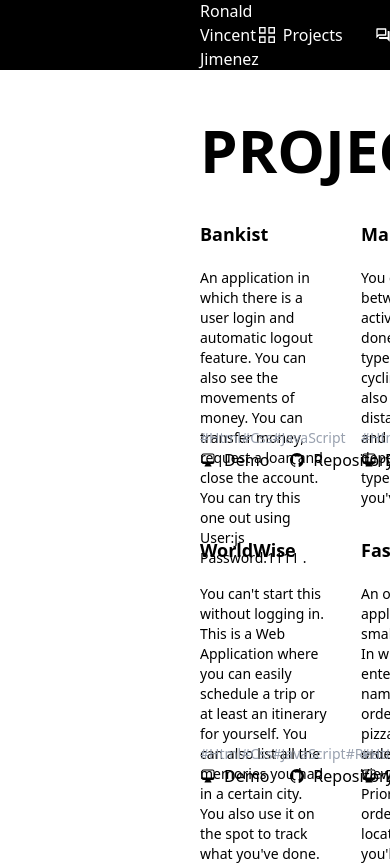
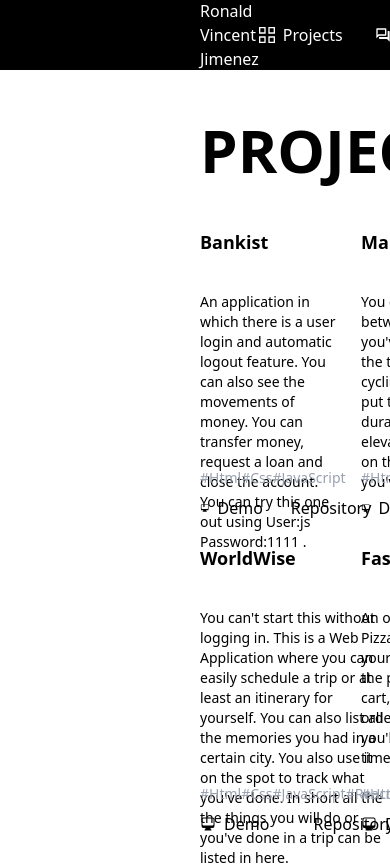
Before and after one commit to rvljimenez/PersonalPortfolio, a React (Vite) app: page /projects in a window 390 px wide. Shown: the top 865 px of the page. Built offline with nearby package versions, Linux system fonts and the light colour scheme.

Commit message:
initial for responsive

```diff
--- a/src/AppLayout.jsx
+++ b/src/AppLayout.jsx
@@ -4,7 +4,7 @@ import Footer from "./ui/Footer";
 
 function AppLayout() {
   return (
-    <div className=" grid h-screen grid-rows-[auto_1fr_auto]">
+    <div className=" grid h-screen grid-rows-[aut0_1fr_1fr]">
       <PageNav />
       <main className=" py-10 mt-20">
         <Outlet />
--- a/src/Components/ProjectsData.jsx
+++ b/src/Components/ProjectsData.jsx
@@ -6,14 +6,13 @@ function ProjectsData({ portfolio }) {
   return (
     <ul
       key={portfolio.title}
-      className="flex flex-col hover:scale-105 duration-300"
+      className="grid grid-rows-[auto_1fr_auto_auto] hover:scale-105 duration-300"
     >
-      <div className="text-lg font-bold h-12">{title}</div>
-      <div className="text-sm h-40">{description}</div>
-      <div className="text-gray-400 text-sm">{type}</div>
+      <div className="text-lg my-2 font-bold h-12">{title}</div>
+      <div className="text-sm my-2 h-40">{description}</div>
+      <div className="text-gray-400 my-2 text-sm">{type}</div>
 
-      <div className="flex flex-col gap-5">
-        <div className="flex gap-5">
+      <div className="grid grid-cols-2 gap-5">
         <div>
           <a
             href={demoLink}
@@ -31,7 +30,6 @@ function ProjectsData({ portfolio }) {
           </a>
         </div>
       </div>
-      </div>
     </ul>
   );
 }
```
Lines whose indentation alone changed are shown as unchanged.
